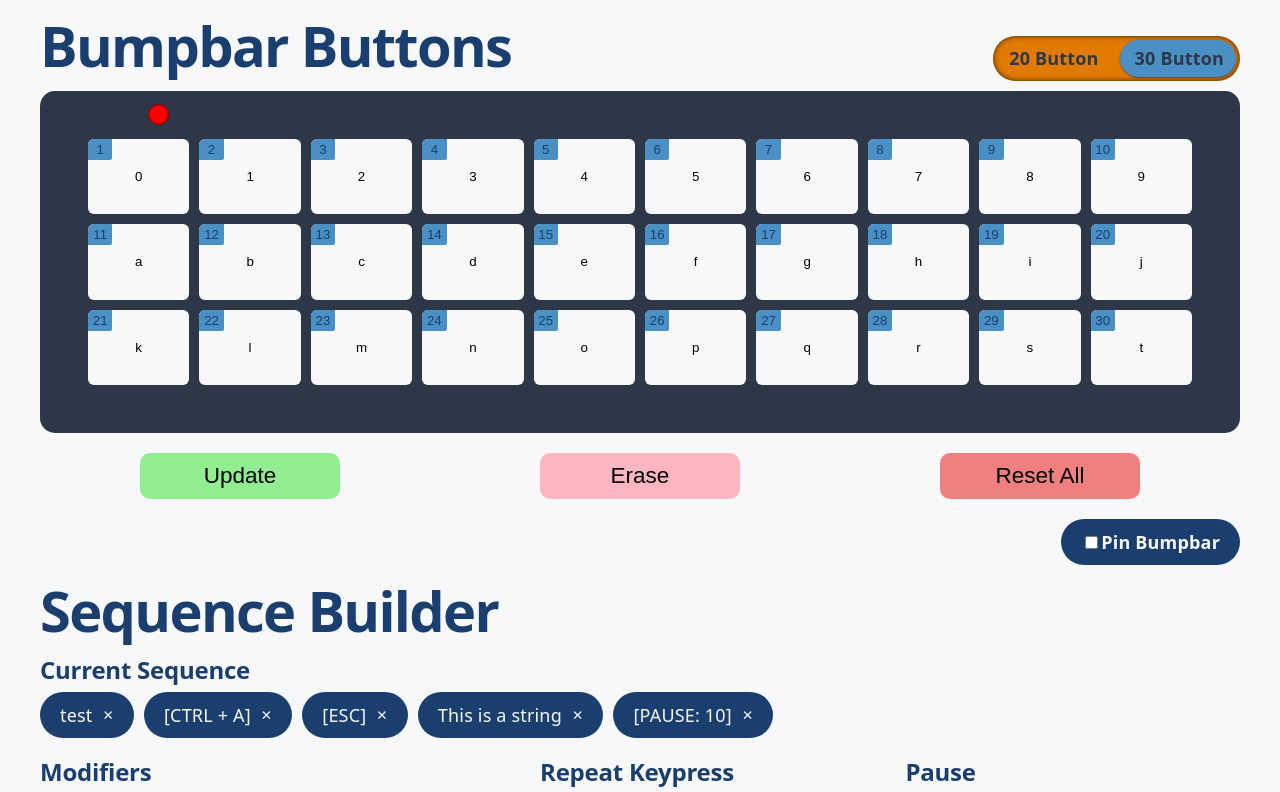
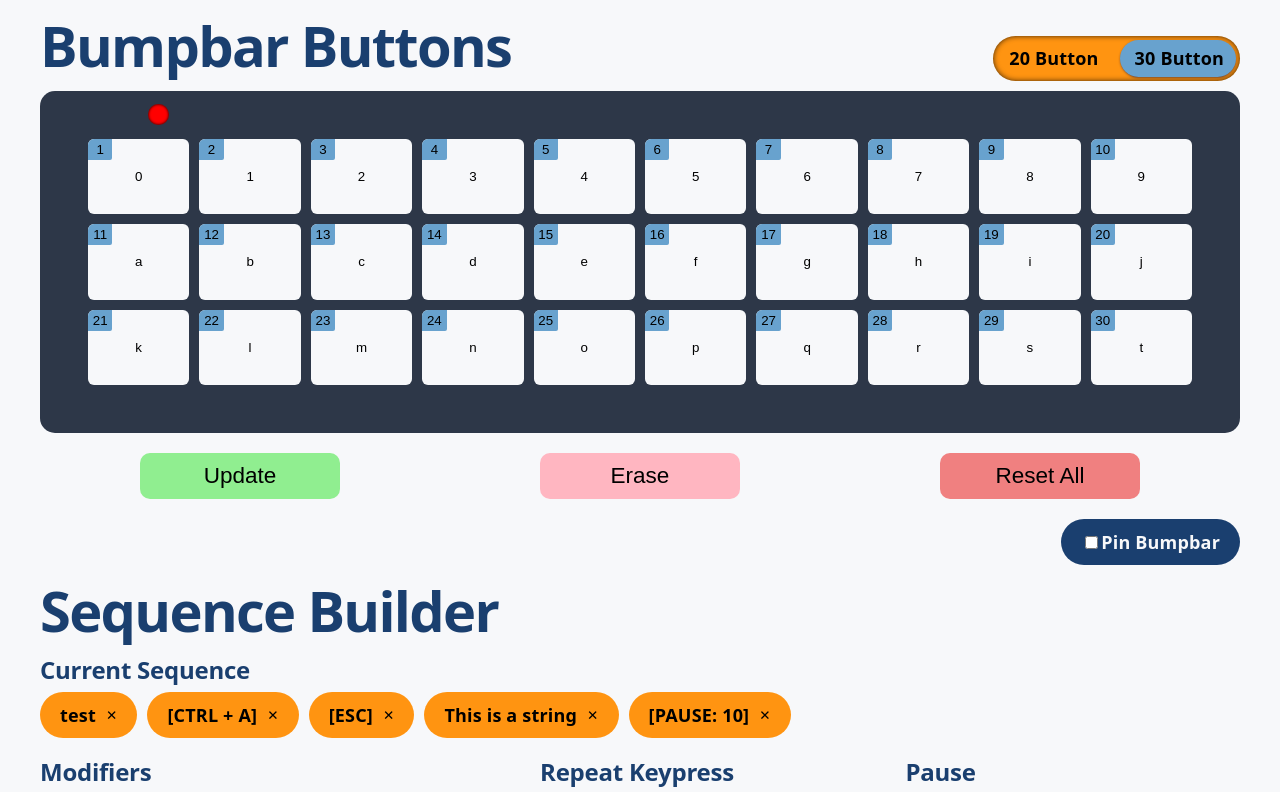
Before and after one commit to reecejpetty/krs-configurator, a React (Vite) app: page / in a window 1280 px wide. Shown: the part 260-1052 px from the top of the page. Built offline with nearby package versions, Linux system fonts and the light colour scheme.

Commit message:
Improve general color readability on several components

```diff
--- a/src/App.css
+++ b/src/App.css
@@ -11,3 +11,7 @@ input {
     cursor: pointer;
     outline-color: var(--amber);
 }
+
+input[type="checkbox"] {
+    accent-color: var(--amber);
+}
--- a/src/components/BumpbarLayout/BumpbarLayout.module.css
+++ b/src/components/BumpbarLayout/BumpbarLayout.module.css
@@ -79,8 +79,8 @@
     width: 20%;
     padding: 3% 2%;
     border-bottom-right-radius: 2px;
-    color: var(--navy);
-    background-color: var(--steel-blue);
+    color: black;
+    background-color: var(--steel-blue2);
     text-align: center;
 }
 
@@ -135,7 +135,8 @@
     height: fit-content;
     border-radius: 40px;
     padding: 4px;
-    background-color: var(--amber);
+    color: black;
+    background-color: var(--amber2);
     box-shadow: 0 0 6px -1px black inset;
 }
 
@@ -146,7 +147,7 @@
     width: 47%;
     height: 85%;
     border-radius: 40px;
-    background-color: var(--steel-blue);
+    background-color: var(--steel-blue2);
     box-shadow: 0 1px 3px -1px rgb(20, 20, 70);
     z-index: 1;
     transition: right 0.5s ease-in-out;
--- a/src/components/ConfigOptions/ConfigOptions.module.css
+++ b/src/components/ConfigOptions/ConfigOptions.module.css
@@ -41,8 +41,8 @@ input[type="file"]::file-selector-button {
     padding: 10px 20px;
     border: none;
     border-radius: 40px;
-    color: var(--charcoal);
-    background-color: var(--steel-blue);
+    color: var(--off-white);
+    background-color: var(--navy);
     font-size: 1rem;
     font-weight: bold;
     cursor: pointer;
--- a/src/components/GenerateFile/GenerateFile.jsx
+++ b/src/components/GenerateFile/GenerateFile.jsx
@@ -3,6 +3,7 @@ import styles from "./GenerateFile.module.css"
 function GenerateFile() {
     return (
         <>
+            <h1>Generate File</h1>
         </>
     )
 }
--- a/src/components/SequenceBuilder/SequenceBuilder.module.css
+++ b/src/components/SequenceBuilder/SequenceBuilder.module.css
@@ -21,8 +21,9 @@
     gap: 10px;
     padding: 10px 20px;
     border-radius: 40px;
-    color: var(--off-white);
-    background-color: var(--navy);
+    color: black;
+    background-color: var(--amber2);
+    font-weight: bold;
     cursor: pointer;
 }
 
--- a/src/index.css
+++ b/src/index.css
@@ -13,7 +13,9 @@
 
   --navy: #1A3F6F;
   --steel-blue: #4A90C4;
+  --steel-blue2: #68a2ce;
   --amber: #E07B00;
+  --amber2: #ff9411;
   --off-white: #F7F8FA;
   --charcoal: #2D3748;
   --silver: #CBD5E0;
```
